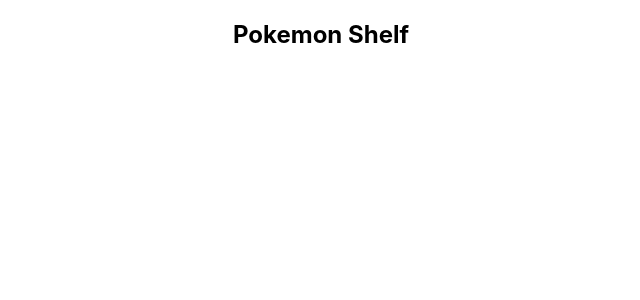
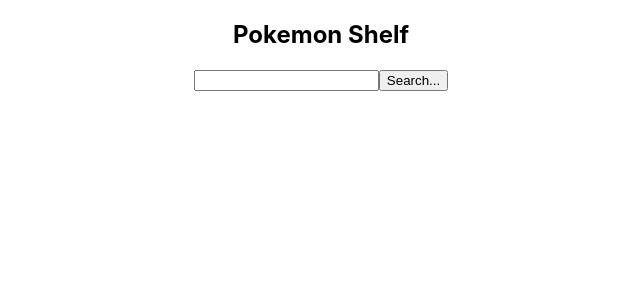
Before and after one commit to quinnter/pokemon_shelf, a React (Create React App) app: page / in a window 1280 px wide. Shown: the top 300 px of the page, without its empty margins (319-959 px from the left). Built offline with nearby package versions, Linux system fonts and the light colour scheme.

Commit message:
set up search form component added it to app

```diff
--- a/src/App.js
+++ b/src/App.js
@@ -1,11 +1,13 @@
 import React from 'react';
 import './App.css';
 import Header from './components/Header';
+import SearchForm from './components/SearchForm';
 
 function App() {
   return (
     <div className="App">
       <Header />
+      <SearchForm />
     </div>
   );
 }
--- /dev/null
+++ b/src/components/SearchForm.jsx
@@ -0,0 +1,16 @@
+import React from 'react'
+
+const SearchForm = () => {
+    return (
+        <div>
+            <form>
+                <input>
+
+                </input>
+                <button>Search...</button>
+            </form>
+        </div>
+    )
+}
+
+export default SearchForm
```
